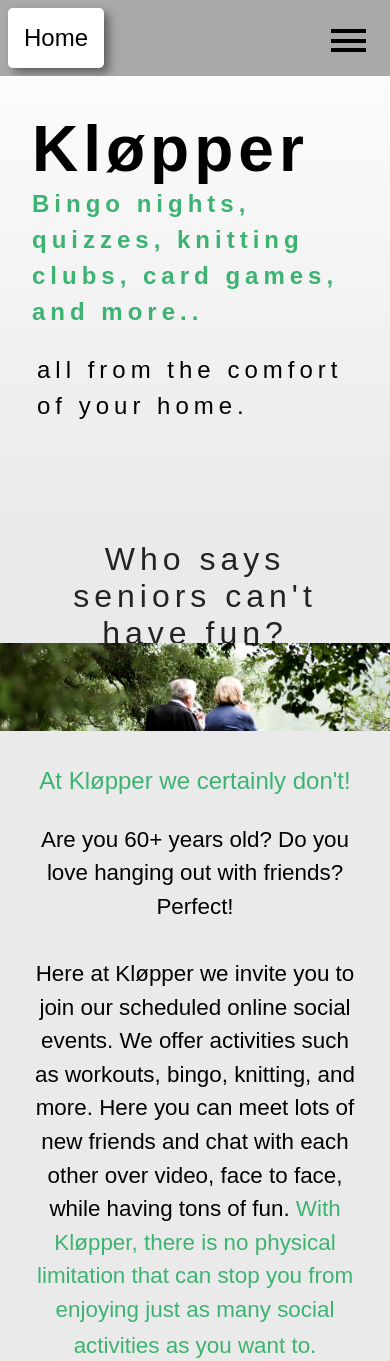
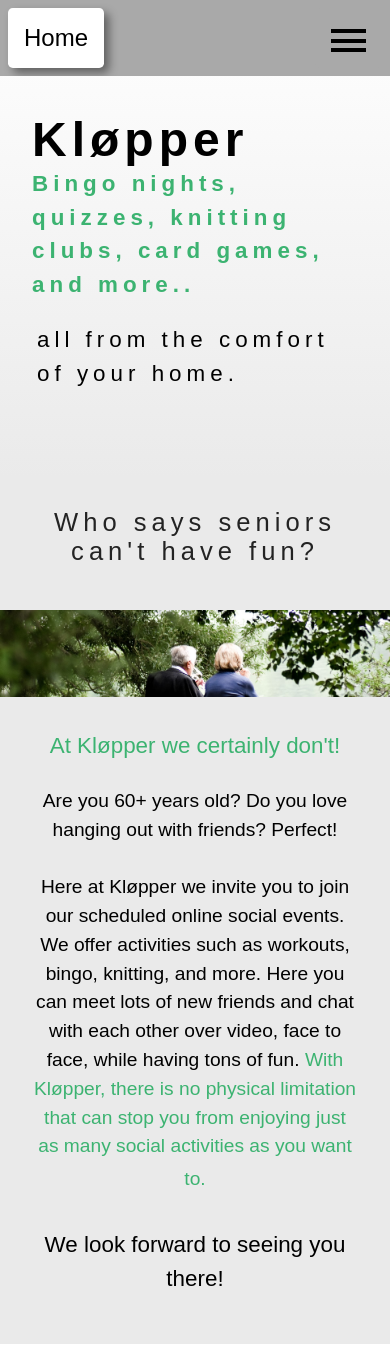
Before and after one commit to AndreasRinvoll/FinalProjectDAFE1200, a plain HTML site: page index.html in a window 390 px wide. Shown: the top 1361 px of the page. Drawn offline with Linux system fonts and the light colour scheme.

Commit message:
Update main.css

```diff
--- a/main.css
+++ b/main.css
@@ -1003,7 +1003,43 @@ img {
 
 }
 
-@media screen and (max-width: 350px){
+@media screen and (max-width: 400px){
+
+
+    .small-font{
+        font-size: 1.4rem;
+    }
+
+    .medium-font{
+        font-size: 1.6rem;
+    }
+
+    .large-font{
+
+       font-size: 2rem;
+    }
+
+    .xlarge-font{
+       font-size: 3rem;
+    }
+
+    .large-p-font{
+        font-size: 1.4rem;
+    }
+
+    .medium-p-font{
+        font-size: 1.2rem;
+    }
+
+    .small-p-font{
+        font-size: 1.2rem;
+
+    }
+
+}
+
+
+@media screen and (max-width: 270px){
 
 
     .small-font{
@@ -1037,6 +1073,7 @@ img {
     }
 
 }
+
 
 /* Nav-overlay fix for landskapsmodus */
 @media screen and (max-height: 610px){
```
